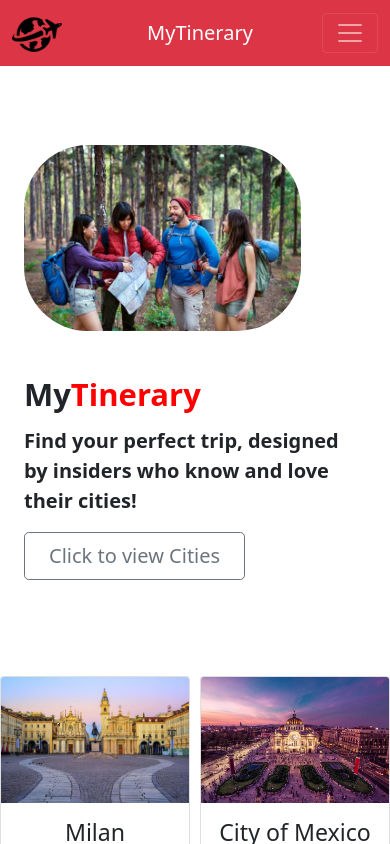
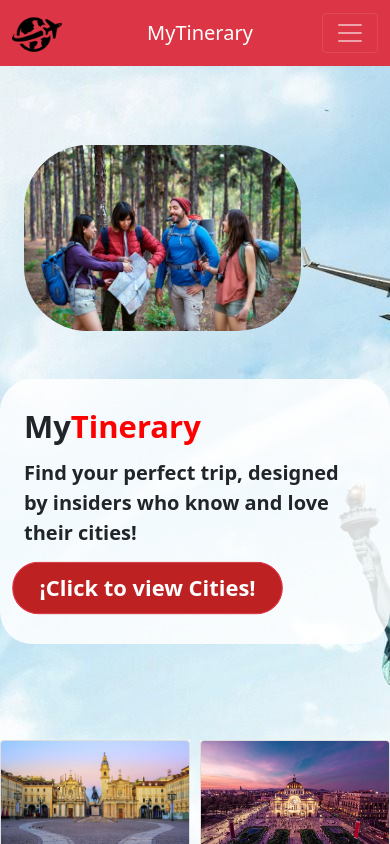
Before and after one commit to Luigix456/mytinerary-DITIERI, a React (Create React App) app: page / in a window 390 px wide. Shown: the top 844 px of the page. Built offline with nearby package versions, Linux system fonts and the light colour scheme.

Commit message:
dawdawdwad

```diff
--- a/src/App.js
+++ b/src/App.js
@@ -1,10 +1,10 @@
 import React from 'react'
-import "./style.css";
 import {BrowserRouter, Routes, Route} from 'react-router-dom'
 import Footer from './components/footer'
 import Header from './components/header'
 import Home from './components/home'
 import Cities from './components/cities'
+import "./style.css";
 
 function App() {
   return (
--- a/src/components/card.js
+++ b/src/components/card.js
@@ -4,7 +4,7 @@ function Card() {
     return(
         <div>
             {datos.map(ciudades=>
-            <div className="card" style={{width: 25 + 'rem'}}>
+            <div className="card" style={{width: 50 + 'rem'}}>
             <img src={process.env.PUBLIC_URL + `/assets/${ciudades.image}`} className="card-img-top" alt="barcelona"></img>
             <div className="card-body">
                 <h3>{ciudades.name}</h3>
--- a/src/components/cards.js
+++ b/src/components/cards.js
@@ -0,0 +1,28 @@
+import React from 'react'
+import Card from './citiesCards'
+import ciudades from './datos'
+import { useState } from 'react'
+function Cards() {
+  const [filter, setFilter] = useState('');
+
+  let dataSearch = ciudades.filter(city => city.name.substring(0,filter.length).toLowerCase() === filter.toLowerCase().trim())
+  return (
+    <div className='container d-flex justify-content-center h-100'>
+      <div className='col'>
+        <input type="text" placeholder="Search..." value={filter} onChange={(event)=>setFilter(event.target.value)}/>
+        </div>
+        <div className='row'>
+           {
+           dataSearch.map(card=> (
+                <div className='col-md-4' key={card.id}>
+                    <Card
+                    />
+                </div>
+           ))
+           }
+        </div>
+    </div>
+  )
+}
+
+export default Cards
--- a/src/components/cities.js
+++ b/src/components/cities.js
@@ -1,11 +1,12 @@
-import React from 'react'
-
-
-function Cities() {
+import React from "react";
+/* import '../../styles/Cities.css' */
+import Cards from './cards'
+const Cities = ()=>{
     return(
-        <div className="default-cities">
-            <img style={{width: 80 + "%", heigth:"auto"}} src={process.env.PUBLIC_URL + `./pagina-en-construcción2.png`}></img>
-        </div>
+        <>
+        <h1>CARDS</h1>
+        <Cards/>
+        </>
     )
 }
-export default Cities
+export default Cities;
--- /dev/null
+++ b/src/components/citiesCards.js
@@ -0,0 +1,19 @@
+import React from "react";
+import ciudades from './datos.js'
+function Card() {
+    return(
+        <div>
+            {ciudades.map(ciudades=>
+            <div className="card" style={{width: 25 + 'rem'}}>
+                <img src={process.env.PUBLIC_URL + `/assets/${ciudades.image}`} className="card-img-top" alt="barcelona"></img>
+                <div className="card-body">
+                    <h3>{ciudades.name}</h3>
+                    <p className="card-text">{ciudades.description}</p>
+                </div>
+            </div>
+        )
+        }
+        </div>
+    )
+}
+export default Card
--- a/src/components/datos.js
+++ b/src/components/datos.js
@@ -5,42 +5,49 @@ const ciudades =[
         "image":"barcelona.jpg",
         "name": "Barcelona",
         "description": "Barcelona is the capital city of Catalonia, which is a region of Spain. Barcelona is the largest city on the Mediterranean coast. The city is between the rivers of Llobregat and Besòs, and south of the Pyrenees mountains.",
+        "continent": "Europe"
       },
       {
         "id": 2,
         "image":"estambul.jpg",
         "name": "Istanbul",
         "description": "Istanbul, a fascinating city built on two Continents, divided by the Bosphorus Strait. This is one of the greatest cities in the world where you can see a modern western city combined with a traditional eastern city, it's a melting pot of many civilizations and different people.",
+        "continent": "Asia"
       },
       {
         "id": 3,
         "image":"Madrid.jpg",
         "name": "Madrid",
         "description": "Madrid is one of the most beautiful cities in Spain and its capital is the heart of the country. Within its boundaries you'll find a range of cultural and historical treasures such as the Royal Palace, Royal Theater along with numerous museums and art galleries that are unmatched elsewhere in Europe.",
+        "continent": "Europe"
       },
       {
         "id": 4,
         "image":"moscu.jpg",
         "name": "Moscow",
         "description": "Moscow is the capital city and the most populous federal subject of Russia. The city is a major political, economic, cultural and scientific center in Russia and in Eastern Europe. According to Forbes 2013, Moscow has been ranked as the ninth most expensive city in the world by Mercer and is one of the world's largest urban economies",
+        "continent": "Europe"
       },
       {
         "id": 5,
         "image":"milan.jpg",
         "name": "Milan",
         "description": "Milan is the capital city of the region of Lombardy in northern Italy. It is the second largest city by population in Italy, behind Rome. It is Italy's leading financial centre and its most prosperous manufacturing and commercial city",
+        "continent": "Europe"
       },
       {
         "id": 6,
         "image":"ciudad-mexico.jpg",
         "name": "City of Mexico",
         "description": "Disfruta de tus platos favoritos, de los diferentes paises, en un evento unico para toda la familia",
+        "continent": "America"
       },
       {
         "id": 7,
         "image":"london.jpg",
         "name": "London",
         "description": "London is the capital city of the United Kingdom. It is the U.K.'s largest metropolis and its economic, transportation, and cultural centre. London is also among the oldest of the world's great cities, with its history spanning nearly two millennia.",
+        "continent": "Europe"
       }
       ,
       {
@@ -48,6 +55,7 @@ const ciudades =[
         "image":"singapur.jpg",
         "name": "Singapore",
         "description": "Singapore is a city, a nation and a state. It is about 275 square miles, smaller than the State of Rhode Island, and inhabited by five million people from four major communities",
+        "continent": "Asia"
       }
       ,
       {
@@ -55,6 +63,7 @@ const ciudades =[
         "image":"venecia.jpg",
         "name": "Venice",
         "description": "Venice, known also as the “City of Canals,” “The Floating City,” and “Serenissima,” is arguably one of Italy's most picturesque cities. With its winding canals, striking architecture, and beautiful bridges, Venice is a popular destination for travel.",
+        "continent": "Europe"
       }
       ,
       {
@@ -62,6 +71,7 @@ const ciudades =[
         "image":"new-york.jpg",
         "name": "New York",
         "description": "New York is a city of diversity and dynamism. It is also a city of politics, economy and culture. It is even described as the economic and cultural capital of the world, and New York City is one of the most populous cities in the United States.",
+        "continent": "America"
       }
       ,
       {
@@ -69,6 +79,7 @@ const ciudades =[
         "image":"san-petesburgo.jpg",
         "name": "St. Petersburg",
         "description": "St. Petersburg is a mecca of cultural, historical, and architectural landmarks. Founded by Tsar Peter I (the Great) as Russia's “window on Europe,” it bears the unofficial status of Russia's cultural capital and most European city, a distinction that it strives to retain in its perennial competition with Moscow.",
+        "continent": "Europe"
       }
       ,
       {
@@ -76,6 +87,7 @@ const ciudades =[
         "image":"shanghai.jpg",
         "name": "Shanghai",
         "description": "Shanghai, also spelled Shang-hai, city and province-level shi (municipality), east-central China. It is one of the world's largest seaports and a major industrial and commercial centre of China",
+        "continent": "Asia"
       }
     ]
 
--- a/src/components/main.js
+++ b/src/components/main.js
@@ -10,12 +10,12 @@ function Main() {
                 <div className="col-10 col-sm-8 col-lg-6">
                     <img src={process.env.PUBLIC_URL + `/assets/group-of-people-traveling-concept-PBNCKWD.jpg`} className="d-block mx-lg-auto img-fluid" alt="Bootstrap Themes" width="700" height="500" loading="lazy" style={{borderRadius: 4 + "rem"}}></img>
                 </div>
-                <div className="col-lg-6">
+                <div className="col-lg-6 title-container">
                     <h1 className="display-5 fw-bold lh-1 mb-3">My<span style={{color:"red"}}>Tinerary</span></h1>
                     <p className="lead" style={{fontWeight: 'bolder'}}>Find your perfect trip, designed by insiders who know and love their cities!</p>
                     <div className="d-grid gap-2 d-md-flex justify-content-md-start">
                         <LinkRouter to="cities" className='link'>
-                            <button type="button" className="btn btn-outline-secondary btn-lg px-4">Click to view Cities</button>
+                            <button type="button" className=" btn btn-outline-danger btn-lg px-4" style={{fontWeight: 'bolder'}} >¡Click to view Cities!</button>
                         </LinkRouter>
                     </div>
                 </div>
--- a/src/style.css
+++ b/src/style.css
@@ -1,3 +1,7 @@
+* {
+  text-decoration: none !important;
+  box-sizing: border-box;
+}
 #app { height: 100% }
 html,
 body {
@@ -20,6 +24,9 @@ body {
   color: #000;
   margin: 0;
   padding: 0;
+  background-image: url("/public/assets/backgroundImage.jpg");
+  background-attachment: fixed;
+  background-repeat: no-repeat;
 }
 ul li a {
   font-size: 1.2rem;
@@ -56,3 +63,30 @@ ul li a {
   height: 100%;
   object-fit: cover;
 }
+
+.title-container {
+  background: rgba(255, 255, 255, 0.849);
+  padding: 2rem;
+  border-radius: 2em;
+}
+
+.title-container div button {
+  /* background: rgba(255, 255, 255, 0.459); */
+  border-radius: 2em;
+  animation-name: button-main;
+  animation-duration: 1.5s;
+  animation-iteration-count: infinite;
+  animation-direction: normal;
+  animation-delay: .1s;
+}
+@keyframes button-main {
+  from {
+    background: rgb(241, 170, 170);
+    color: white;
+  }
+  to {
+    background: rgb(187, 27, 27);
+    color: white;
+    transform: scale(1.1, 1.1);
+  }
+}
--- /dev/null
+++ b/src/stylesCities.css
@@ -0,0 +1,91 @@
+@import url("https://fonts.googleapis.com/css2?family=Roboto&display=swap");
+* {
+  box-sizing: border-box;
+}
+body {
+  display: flex;
+  justify-content: center;
+  align-items: center;
+  margin: 0;
+  background-color: #f7f8fc;
+  font-family: "Roboto", sans-serif;
+  color: #10182f;
+}
+.container {
+  display: flex;
+  width: 1040px;
+  justify-content: space-evenly;
+  flex-wrap: wrap;
+}
+.card {
+  margin: 10px;
+  background-color: #fff;
+  border-radius: 10px;
+  box-shadow: 0 5px 20px rgba(0, 0, 0, 0.5);
+  overflow: hidden;
+  width: 100%;
+}
+.card-header img {
+  width: 100%;
+  height: 200px;
+  object-fit: cover;
+}
+.card-body {
+  display: flex;
+  flex-direction: column;
+  justify-content: center;
+  align-items: flex-start;
+  padding: 20px;
+  min-height: 250px;
+  background-color: #0AF;
+}
+
+.tag {
+  background: #cccccc;
+  border-radius: 50px;
+  font-size: 12px;
+  margin: 0;
+  color: #fff;
+  padding: 2px 10px;
+  text-transform: uppercase;
+  cursor: pointer;
+}
+.tag-teal {
+  background-color: #47bcd4;
+}
+.tag-purple {
+  background-color: #5e76bf;
+}
+.tag-pink {
+  background-color: #cd5b9f;
+}
+
+.card-body p {
+  font-size: 13px;
+  margin: 0 0 40px;
+}
+.user {
+  display: flex;
+  margin-top: auto;
+}
+
+.user img {
+  border-radius: 50%;
+  width: 100px;
+  height: 100px;
+  margin-right: 10px;
+}
+.user-info {
+  display:flex;
+  flex-direction: column;
+  justify-content:center;
+  align-items:center;
+}
+.user-info h5 {
+  margin: 0;
+  font-size: 1rem;
+}
+.user-info small {
+  color: #545d7a;
+  font-size: 0.9rem;
+}
```
Also changed, not shown: public/assets/backgroundImage.jpg (added).
